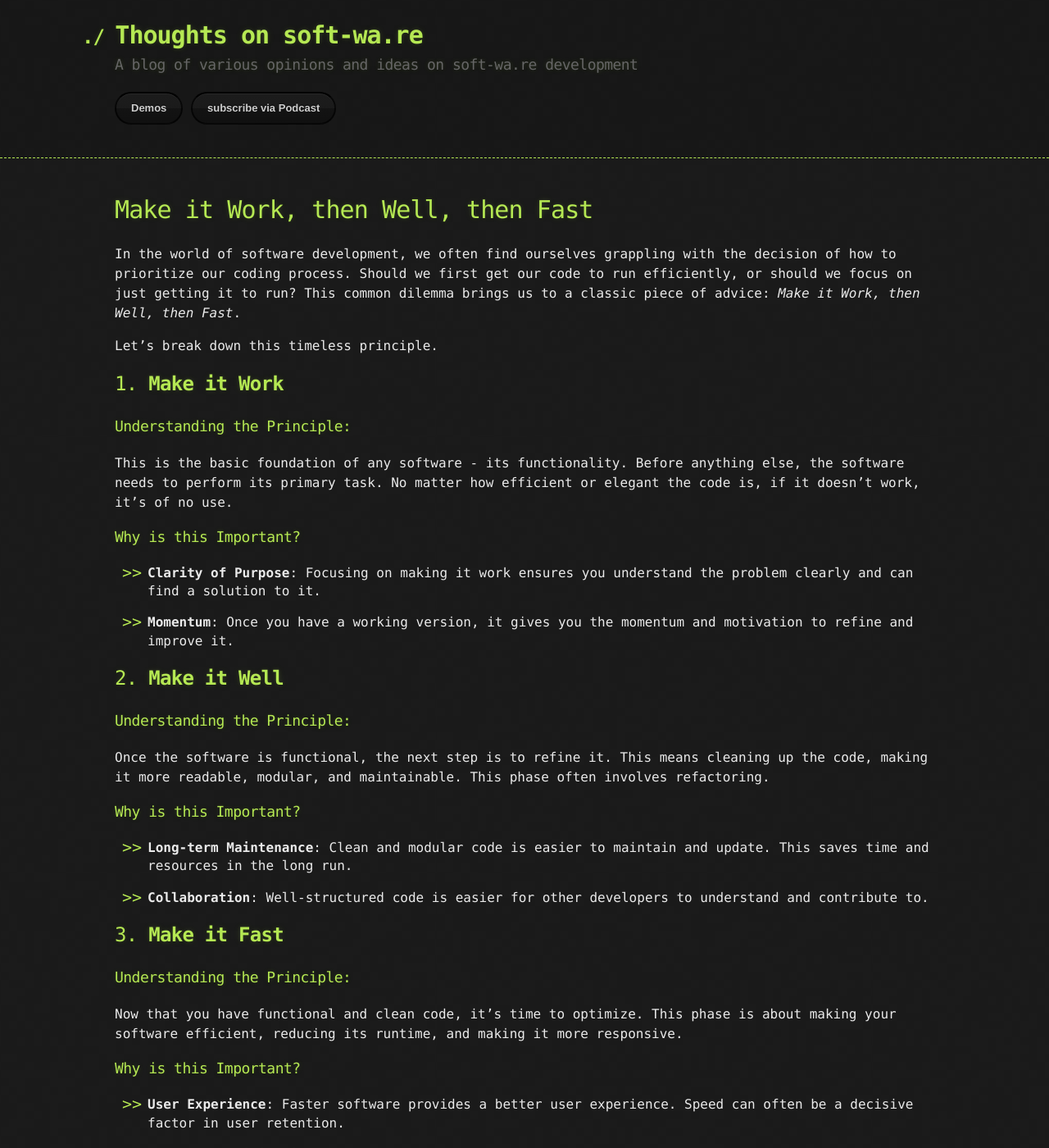
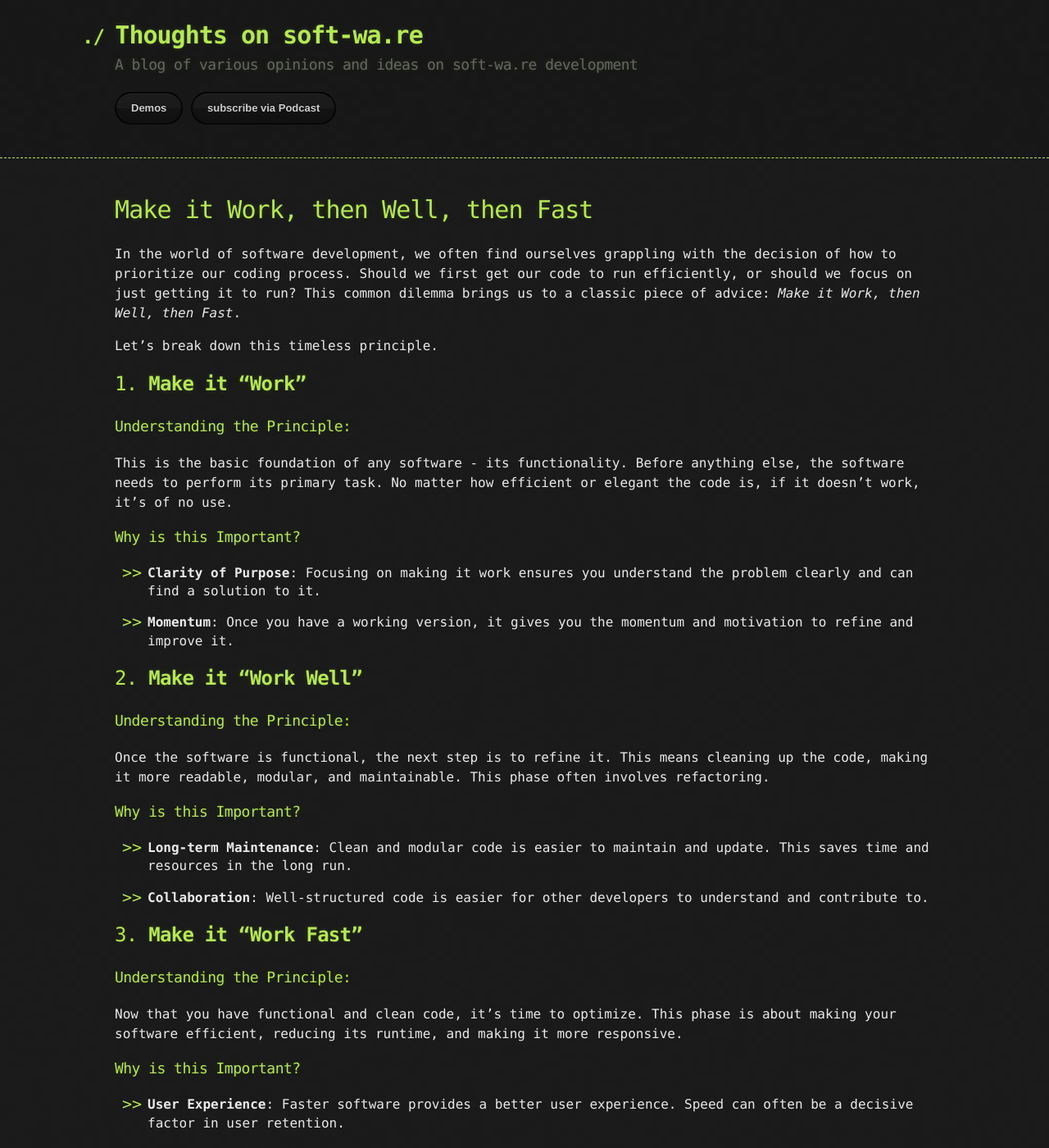
Before and after one commit to tbeckenhauer/tbeckenhauer.github.io, a Jekyll site: the page built from _generaladvice/make-it-work-then-work-well-then-work-fast.markdown, in a window 1280 px wide and 1400 px high. Shown: the whole window at 82% size. Built offline with Jekyll 4.4.1, drawn with Linux system fonts in a browser that asks for light colours.

Commit message:
Update headings

```diff
--- a/_generaladvice/make-it-work-then-work-well-then-work-fast.markdown
+++ b/_generaladvice/make-it-work-then-work-well-then-work-fast.markdown
@@ -9,7 +9,7 @@ In the world of software development, we often find ourselves grappling with the
 
 Let's break down this timeless principle.
 
-## 1. **Make it Work**
+## 1. **Make it "Work"**
 
 ### Understanding the Principle:
 
@@ -21,7 +21,7 @@ This is the basic foundation of any software - its functionality. Before anythin
 
 - **Momentum**: Once you have a working version, it gives you the momentum and motivation to refine and improve it.
 
-## 2. **Make it Well**
+## 2. **Make it "Work Well"**
 
 ### Understanding the Principle:
 
@@ -33,7 +33,7 @@ Once the software is functional, the next step is to refine it. This means clean
 
 - **Collaboration**: Well-structured code is easier for other developers to understand and contribute to.
 
-## 3. **Make it Fast**
+## 3. **Make it "Work Fast"**
 
 ### Understanding the Principle:
 
```
